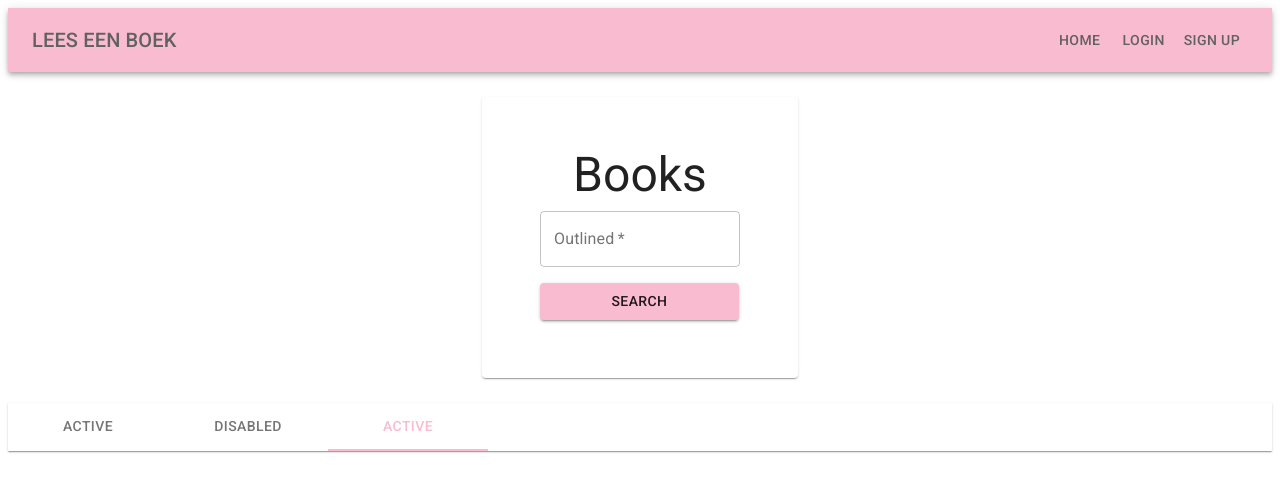
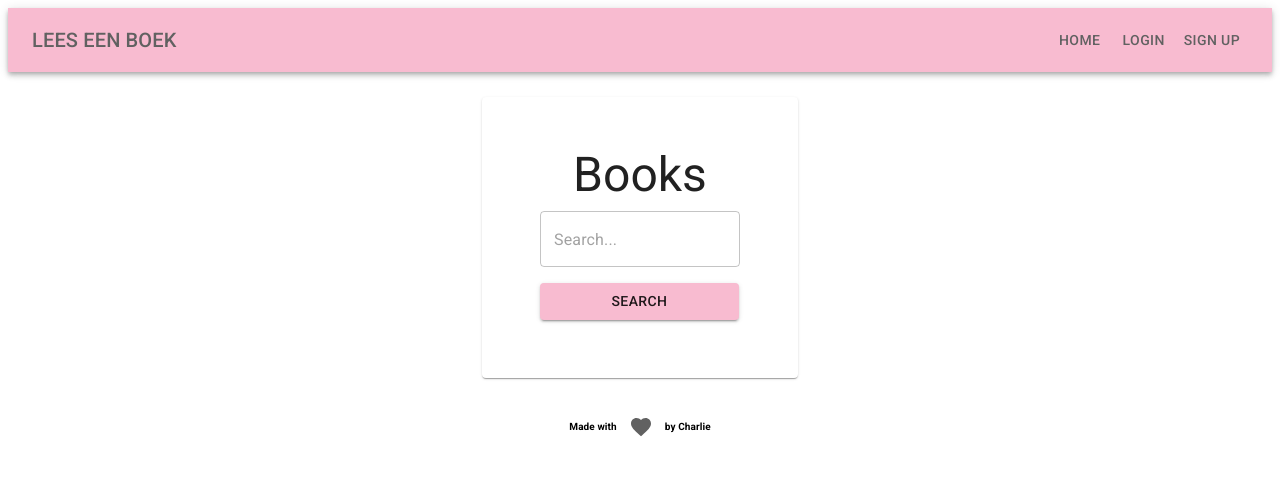
Before and after one commit to charlotkroon/leeseenboek-client, a React (Create React App) app: page / in a window 1280 px wide. Shown: the top 492 px of the page. Built offline with nearby package versions, Linux system fonts and the light colour scheme.

Commit message:
BookItem.js: implement flex / BookSearchForm: Delete 'type' / Footer: 'Made with love'

```diff
--- a/src/components/BookItem/BookItem.js
+++ b/src/components/BookItem/BookItem.js
@@ -13,6 +13,7 @@ const useStyles = makeStyles({
   root: {
     maxWidth: 345
   },
+  flex: { flex: 1 },
   details: {
     display: "flex",
     flexDirection: "column"
@@ -50,17 +51,17 @@ export function BookItem(props) {
             image={props.book.imageLinks.smallThumbnail}
           />
 
-          <Typography variant="body2" color="textSecondary" component="p">
+          <Typography variant="body2" color="secondary" component="p">
             {" "}
             Author: {props.book.authors}
           </Typography>
-          <Typography variant="body2" color="textSecondary" component="p">
+          <Typography variant="body2" color="secondary" component="p">
             Publisher: {props.book.publisher}
           </Typography>
-          <Typography variant="body2" color="textSecondary" component="p">
+          <Typography variant="body2" color="secondary" component="p">
             Description: {props.book.description}
           </Typography>
-          <Typography variant="body2" color="textSecondary" component="p">
+          <Typography variant="body2" color="secondary" component="p">
             Categories: {props.book.categories}
           </Typography>
         </CardContent>
--- a/src/components/Books/BookSearchForm.js
+++ b/src/components/Books/BookSearchForm.js
@@ -43,11 +43,10 @@ export default function BookSearchForm(props) {
             <TextField
               required
               id="outlined-basic"
-              label="Outlined"
               variant="outlined"
               type="text"
               name="search"
-              placeholder="Search for your book here.."
+              placeholder="Search..."
               onChange={e => set_keyword(e.target.value)}
               value={keyword}
             />
--- a/src/components/Home/HomePage.js
+++ b/src/components/Home/HomePage.js
@@ -1,11 +1,12 @@
 import React from "react";
-
+import Grid from "@material-ui/core/Grid";
 import BookSearch from "../Books/BookSearch";
+import Typography from "@material-ui/core/Typography";
 
 export default function Homepage() {
   return (
-    <div>
+    <Grid container justify="center">
       <BookSearch />
-    </div>
+    </Grid>
   );
 }
--- a/src/components/Layouts/Footer.js
+++ b/src/components/Layouts/Footer.js
@@ -1,28 +1,23 @@
 import React from "react";
-import Paper from "@material-ui/core/Paper";
-import Tabs from "@material-ui/core/Tabs";
-import Tab from "@material-ui/core/Tab";
 
-export default function DisabledTabs() {
-  const [value, setValue] = React.useState(2);
+import Typography from "@material-ui/core/Typography";
+import IconButton from "@material-ui/core/IconButton";
+import FavoriteIcon from "@material-ui/icons/Favorite";
 
-  const handleChange = (event, newValue) => {
-    setValue(newValue);
-  };
-
+export default function Footer() {
   return (
-    <Paper square>
-      <Tabs
-        value={value}
-        indicatorColor="primary"
-        textColor="primary"
-        justify="center"
-        onChange={handleChange}
+    <div>
+      <Typography
+        color="secondary light"
+        style={{ flex: 1, fontSize: 10, fontWeight: "bold" }}
+        align="center"
       >
-        <Tab label="Active" />
-        <Tab label="Disabled" />
-        <Tab label="Active" />
-      </Tabs>
-    </Paper>
+        Made with
+        <IconButton color="secondary">
+          <FavoriteIcon />
+        </IconButton>
+        by Charlie
+      </Typography>
+    </div>
   );
 }
```
